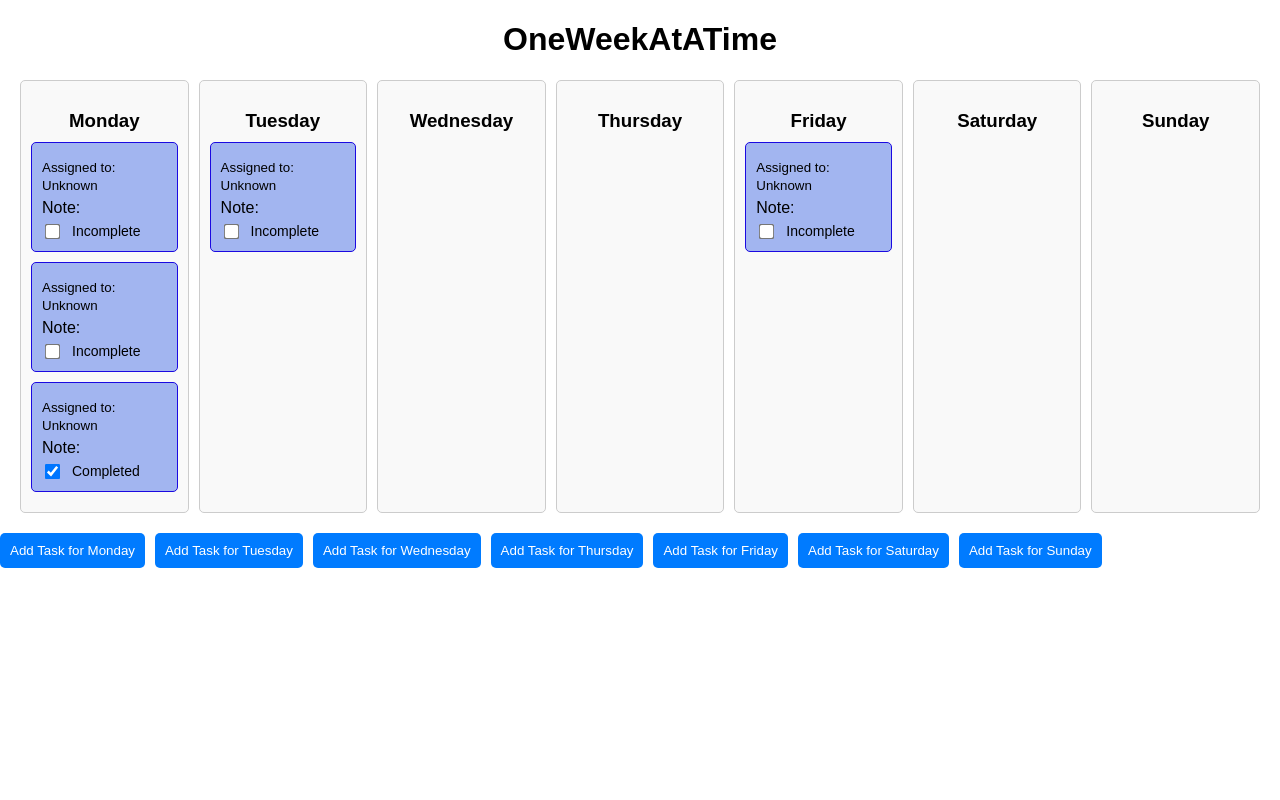
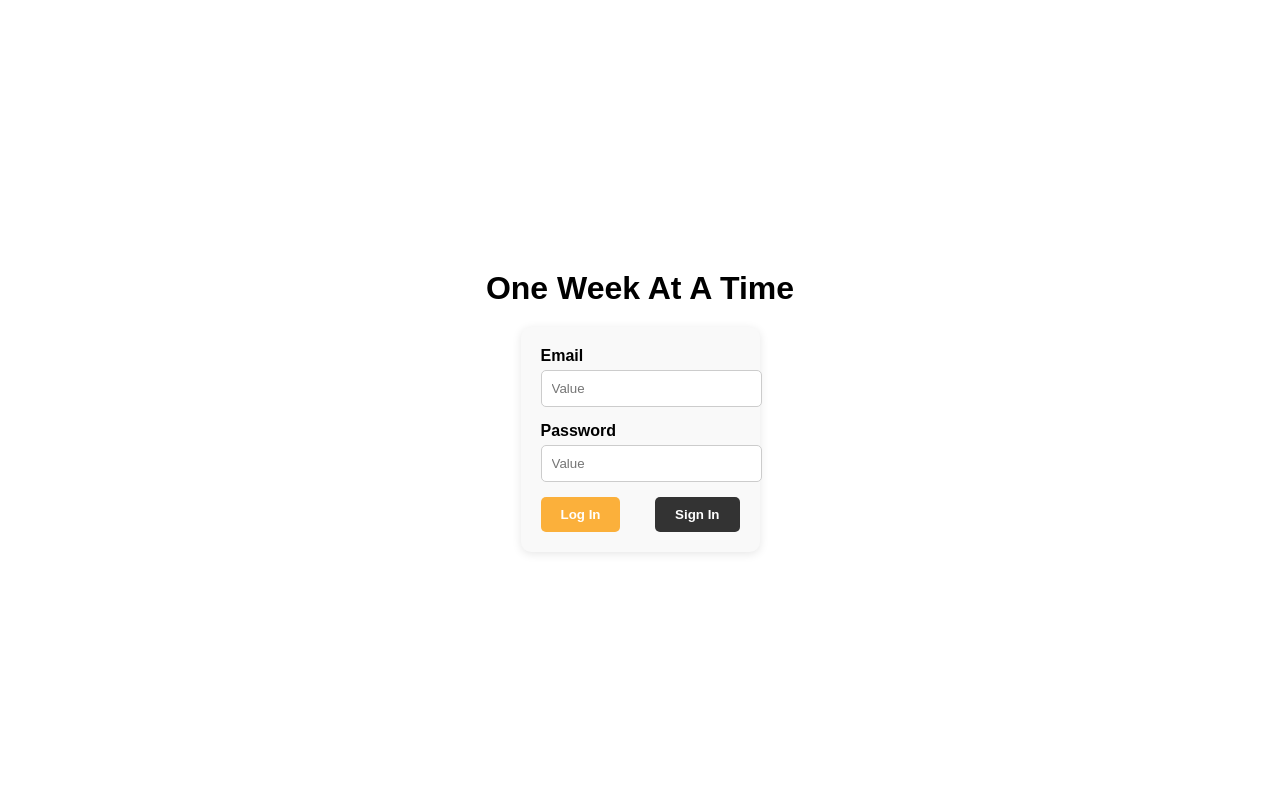
Before and after one commit to hirokik22/oneweekatatime, an Angular app in the folder frontEnd/: page / in a window 1280 px wide. Shown: the top 800 px of the page. Built offline with nearby package versions, Linux system fonts and the light colour scheme.

Commit message:
commit all the changed before mergeing to main

```diff
--- a/frontEnd/src/app/app.component.html
+++ b/frontEnd/src/app/app.component.html
@@ -1,4 +1,4 @@
-<!-- NEW CODE -->
+<app-login></app-login>
 <div class="app-container">
   <!-- Header Section -->
   <header>
```
